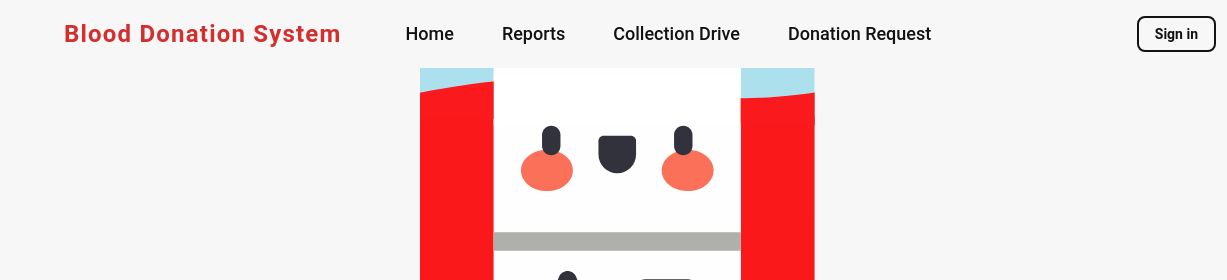
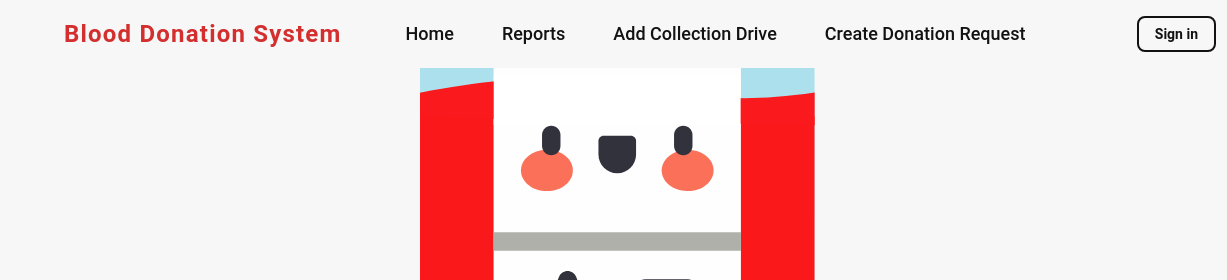
Before and after one commit to NawafSD/BloodDonationSystem, an Astro site: page / in a window 1280 px wide. Shown: the top 280 px of the page, 0-1227 px from the left. Built offline with nearby package versions, Linux system fonts and the light colour scheme; Astro itself is replaced by a stand-in of ours.

Commit message:
Create an edits in the nav

```diff
--- a/src/components/nav.tsx
+++ b/src/components/nav.tsx
@@ -29,8 +29,8 @@ const itemMotionDesktop = {
 const navLinks = [
   { name: "Home", href: "MainPage", id: 1 },
   { name: "Reports", href: "ReportsPage", id: 2 },
-  { name: "Collection Drive", href: "AddCollectionDrivePage", id: 3 },
-  { name: "Donation Request", href: "ProcessRequestPage", id: 4 },
+  { name: "Add Collection Drive", href: "AddCollectionDrivePage", id: 3 },
+  { name: "Create Donation Request", href: "ProcessRequestPage", id: 4 },
 ];
 
 const NavLinks = ({
```
